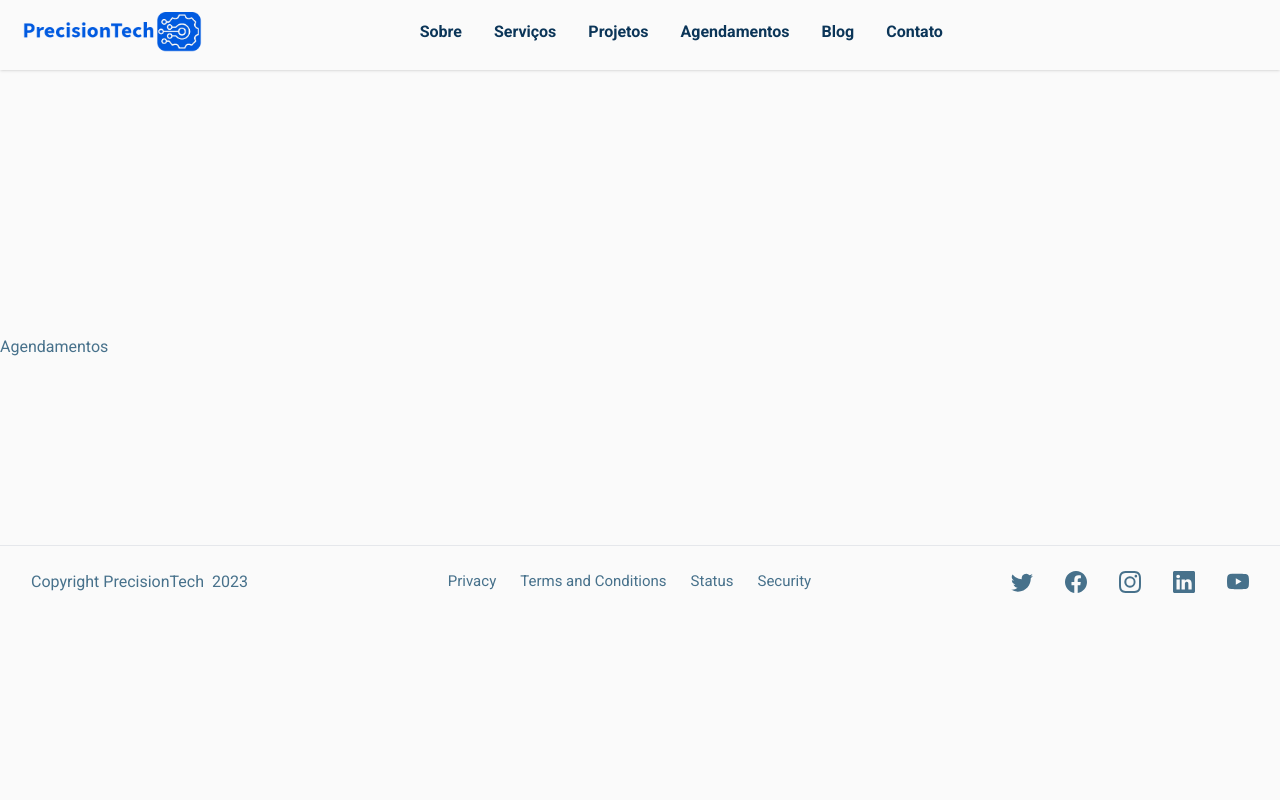
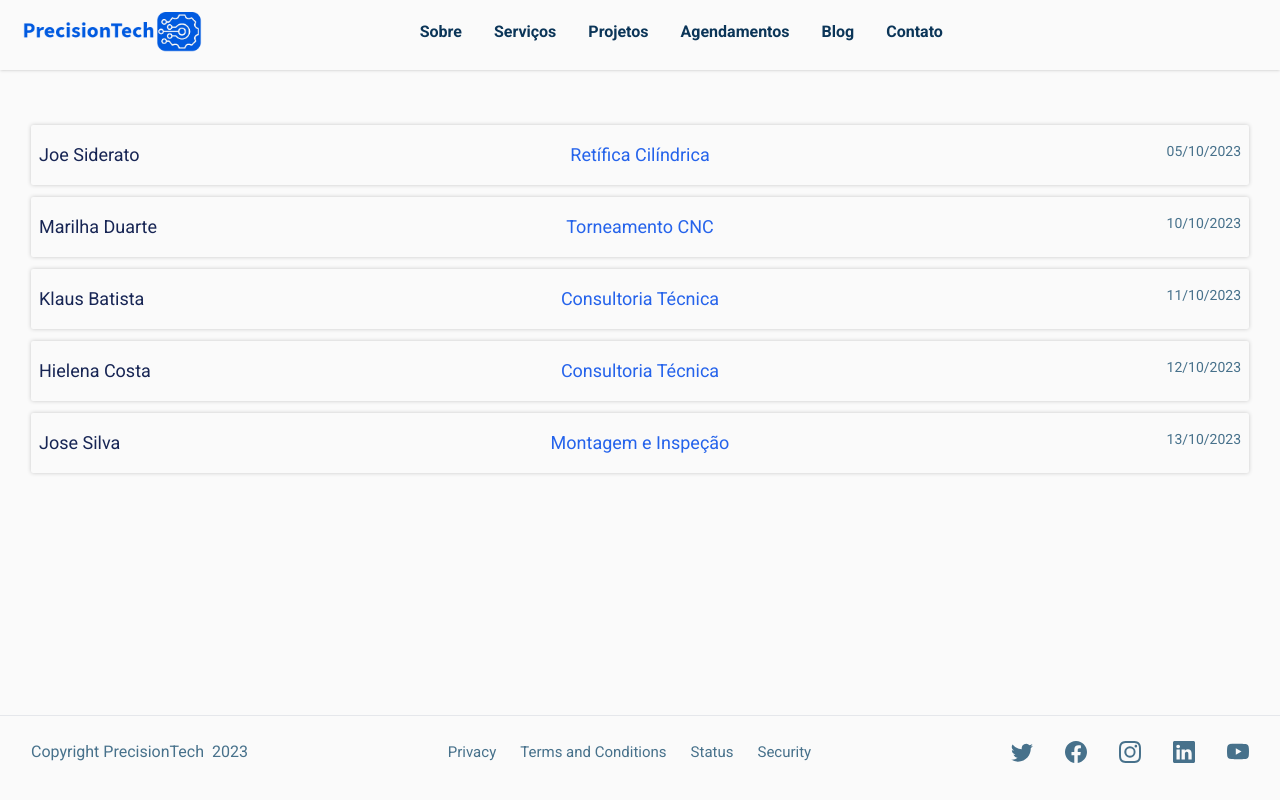
Before and after one commit to FranciscoNeto2909/PrecisionTech, a React (Vite) app: page /agendamentos in a window 1280 px wide. Built offline with nearby package versions, Linux system fonts and the light colour scheme.

Commit message:
ScheduleCard created and schedules page completed

```diff
--- a/src/components/headers/mobile/MobileH.tsx
+++ b/src/components/headers/mobile/MobileH.tsx
@@ -15,7 +15,7 @@ export default function MobileH({ windowWidth }: Props) {
         setMenuOpened(false)
     }
     return (
-        <div className={`bg-[#fafafa] h-min-[70px] shadow-md sticky top-0 z-10 w-full ${menuOpened && "h-screen fixed top-0 bottom-0 left-0 right-0 z-20"}
+        <div className={`bg-[#fafafa] h-[70px] shadow-md sticky top-0 z-10 w-full ${menuOpened && "h-screen fixed top-0 bottom-0 left-0 right-0 z-20"}
         flex flex-col py-2 border-b`}>
             <div className='flex items-center justify-between'>
                 <div className='ms-4'>
--- /dev/null
+++ b/src/components/scheduleCard/ScheduleCard.tsx
@@ -0,0 +1,18 @@
+type Schedule = {
+    client: string,
+    date: string,
+    service: string
+}
+
+type ScheduleProps = {
+    schedule: Schedule
+}
+export default function ScheduleCard({ schedule }: ScheduleProps) {
+    return (
+        <div className="p-2 py-4 rounded-sm w-full flex card-shadow lg:text-lg">
+            <div className="flex-1 text-blue-950">{schedule.client}</div>
+            <div className="text-center flex-1 text-blue-600">{schedule.service}</div>
+            <div className="text-end flex-1 text-sm lg:text-sm">{schedule.date}</div>
+        </div>
+    )
+}
--- /dev/null
+++ b/src/data/schedules.ts
@@ -0,0 +1,27 @@
+export const schedules = [
+    {
+        client: "Joe Siderato",
+        date: "05/10/2023",
+        service: "Retífica Cilíndrica"
+    },
+    {
+        client: "Marilha Duarte",
+        date: "10/10/2023",
+        service: "Torneamento CNC"
+    },
+    {
+        client: "Klaus Batista",
+        date: "11/10/2023",
+        service: "Consultoria Técnica"
+    },
+    {
+        client: "Hielena Costa",
+        date: "12/10/2023",
+        service: "Consultoria Técnica"
+    },
+    {
+        client: "Jose Silva",
+        date: "13/10/2023",
+        service: "Montagem e Inspeção"
+    }
+]
--- a/src/pages/schedules/Schedules.tsx
+++ b/src/pages/schedules/Schedules.tsx
@@ -1,5 +1,18 @@
+import ScheduleCard from "../../components/scheduleCard/ScheduleCard";
+import { schedules } from "../../data/schedules";
+
 export default function Schedules() {
     return (
-        <div className="mt-20">Agendamentos</div>
+        <div className="min-h-[72vh] mt-10">
+            <div className="mx-auto max-w-[1250px]">
+                <div className="px-4 flex flex-col gap-3">
+                    {
+                        schedules.map((schedule, i) => (
+                            <ScheduleCard schedule={schedule} key={i} />
+                        ))
+                    }
+                </div>
+            </div>
+        </div>
     )
 }
```
